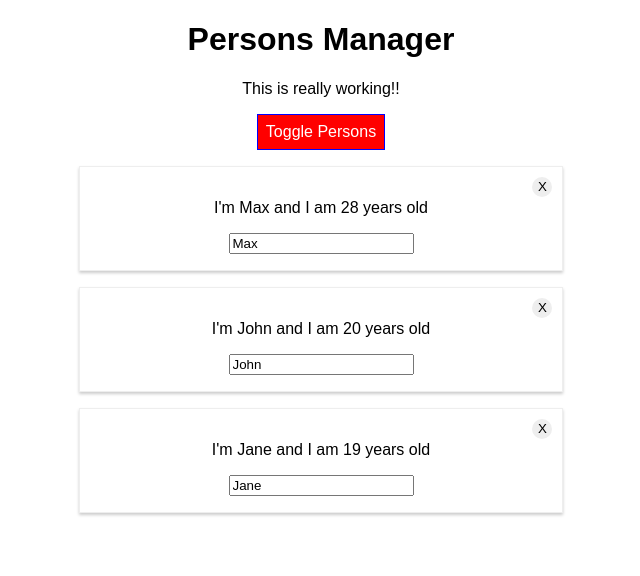
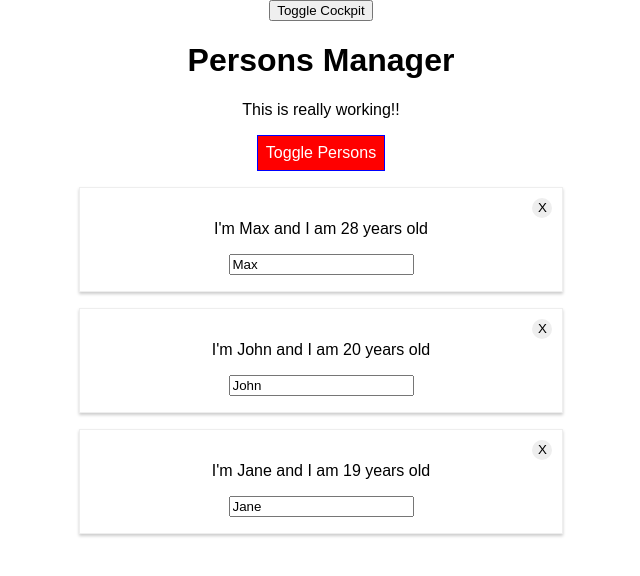
Before and after one commit to Jesuloba-world/my-first-react-app, a React app: page / in a window 1280 px wide. Both pictures are taken after a click on the button "Toggle Persons". Shown: the top 576 px of the page, without its empty margins (319-959 px from the left). Built offline with nearby package versions, Linux system fonts and the light colour scheme.

Commit message:
lifecycle hooks

```diff
--- a/src/components/Cockpit/Cockpit.js
+++ b/src/components/Cockpit/Cockpit.js
@@ -1,8 +1,21 @@
-import React from 'react';
+import React, { useEffect } from 'react';
 
 import classes from './Cockpit.css';
 
 const cockpit = (props) => {
+
+    useEffect(() => {
+        console.log('[Cockpit.js] useEfect');
+
+        const timer = setTimeout(() => {
+            console.log("saved data to cloud");
+        }, 3000);
+
+        return () => {
+            clearTimeout(timer);
+            console.log('[Cockpit.js] Cleanup work in useEffect');
+        }
+    }, []);
 
     let btnClass = '';
     if (props.showPerson) {
@@ -10,10 +23,10 @@ const cockpit = (props) => {
     }
 
     const assignedClasses = []
-    if (props.persons.length <= 2) {
+    if (props.personsLength <= 2) {
       assignedClasses.push(classes.red);
     }
-    if (props.persons.length <= 1) {
+    if (props.personsLength <= 1) {
       assignedClasses.push(classes.bold);
     }
 
@@ -28,4 +41,4 @@ const cockpit = (props) => {
     );
 }
 
-export default cockpit
+export default React.memo(cockpit);
--- a/src/components/Persons/Person/Person.js
+++ b/src/components/Persons/Person/Person.js
@@ -1,36 +1,9 @@
-import React from 'react';
-// import styled from 'styled-components';
+import React, { Component } from 'react';
+
 import classes from './Person.css';
 
-// import './Person.css';
-
-// const StyledDiv = styled.div`
-//         width: 60%;
-//         margin: 16px auto;
-//         border: 1px solid #eee;
-//         box-shadow: 0 2px 3px #ccc;
-//         padding: 16px;
-//         text-align: center;
-//         position: relative;
-
-//         & button {
-//         position: absolute;
-//         top: 10px;
-//         right: 10px;
-//         height: 20px;
-//         width: 20px;
-//         outline: none;
-//         background-color: #eee;
-//         border: none;
-//         border-radius: 100%;
-//         }
-
-//         @media (min-width: 500px) {
-//             width: 450px;
-//         }
-// `;
-
-const person = (props) => {
+/* const person = (props) => {
+    console.log("[person.js] rendering...");
 
     return (
         <div className={classes.Person}>
@@ -44,3 +17,25 @@ const person = (props) => {
 };
 
 export default person;
+*/
+
+class Person extends Component {
+
+
+
+    render() {
+        console.log("[person.js] rendering...");
+
+        return (
+            <div className={classes.Person}>
+                <p>I'm {this.props.name} and I am {this.props.age} years old</p>
+                <p>{this.props.children}</p>
+
+                <input type="text" onChange={this.props.changed} value={this.props.name} />
+                <button onClick={this.props.click} >X</button>
+            </div>
+        );
+    };
+}
+
+export default Person;
--- a/src/components/Persons/Persons.js
+++ b/src/components/Persons/Persons.js
@@ -1,15 +1,67 @@
-import React from 'react';
+import React, { Component } from 'react';
 
 import Person from './Person/Person';
 
-const persons = (props) => props.persons.map((person, index) => {
-        return <Person
-                  click={() => props.delete(index)}
-                  name={person.name}
-                  age={person.age}
-                  key={person.id}
-                  changed={(event) => props.changed(event, person.id)} />
-});
+/* const persons = (props) => {
+        console.log("[persons.js] rendering...")
 
+        return props.persons.map((person, index) => {
+                return <Person
+                        click={() => props.delete(index)}
+                        name={person.name}
+                        age={person.age}
+                        key={person.id}
+                        changed={(event) => props.changed(event, person.id)}
+                />
+        });
+}
 
 export default persons;
+*/
+
+class Persons extends Component {
+    // static getDerivedStateFromProps(props, state) {
+    //     console.log("[Persons.js] getDerivedStateFromProps");
+    //     return state;
+    // }
+
+    shouldComponentUpdate(nextProps, nextState) {
+        console.log("[Persons.js] shouldComponentUpdate");
+        if (nextProps.persons !== this.props.persons) {
+            return true;
+        }
+        return false;
+    }
+
+    getSnapshotBeforeUpdate(prevProps, prevState) {
+        console.log("[Persons.js] getSnapshotBeforeUpdate");
+        return { message: "snapshot" };
+    }
+
+    componentDidUpdate(prevProps, prevState, snapshot) {
+        console.log("[Persons.js] componentDidUpdate");
+        console.log(snapshot);
+    }
+
+    componentWillUnmount() {
+        console.log("[Persons.js] componentWillUnmount");
+    }
+
+    render() {
+        console.log("[persons.js] rendering...")
+
+        return (
+            this.props.persons.map((person, index) => {
+                return <Person
+                        click={() => this.props.delete(index)}
+                        name={person.name}
+                        age={person.age}
+                        key={person.id}
+                        changed={(event) => this.props.changed(event, person.id)}
+                />
+            })
+        );
+    }
+}
+
+export default Persons;
--- a/src/containers/App.js
+++ b/src/containers/App.js
@@ -23,14 +23,38 @@ import Cockpit from '../components/Cockpit/Cockpit';
 
 class App extends Component {
 
+  constructor(props) {
+    super(props)
+    console.log("[App.js] constructor");
+  }
+
   state = {
     persons: [
       { id: "dcbc6", name: "Max", age: 28 },
       { id: "scwy2", name: "John", age: 20 },
       { id: "sc456", name: "Jane", age: 19 }
     ],
-    showPersons: false
+    showPersons: false,
+    showCockpit: true
   };
+
+  static getDerivedStateFromProps(props, state) {
+    console.log("[App.js] getDerivedStateFromProps", props);
+    return state;
+  }
+
+  shouldComponentUpdate(nextProps, nextState) {
+    console.log("[App.js] shouldComponentUpdate");
+    return true;
+  }
+
+  componentDidUpdate() {
+    console.log("[App.js] componentDidUpdate");
+  }
+
+  componentDidMount() {
+    console.log("[App.js] componentDidMount");
+  }
 
   nameChangedHandler = ( event, id ) => {
 
@@ -62,6 +86,8 @@ class App extends Component {
   }
 
   render() {
+    console.log("[App.js] render");
+
     let persons = null;
 
     if (this.state.showPersons) {
@@ -74,16 +100,24 @@ class App extends Component {
 
     return (
         <div className={classes.App}>
-          <Cockpit
-            title = {this.props.appTitle}
-            showPerson = {this.state.showPersons}
-            persons = {this.state.persons}
-            toggle = {this.togglePersonsHandler}
-          />
+          <button onClick={() => {
+            this.setState({ showCockpit: !(this.state.showCockpit) })
+          }} >Toggle Cockpit</button>
+
+          {this.state.showCockpit ? (
+            <Cockpit
+              title = {this.props.appTitle}
+              showPerson = {this.state.showPersons}
+              personsLength = {this.state.persons.length}
+              toggle = {this.togglePersonsHandler}
+            /> ) : null
+          }
           {persons}
         </div>
     );
   }
+
+
 }
 
 export default App;
```
